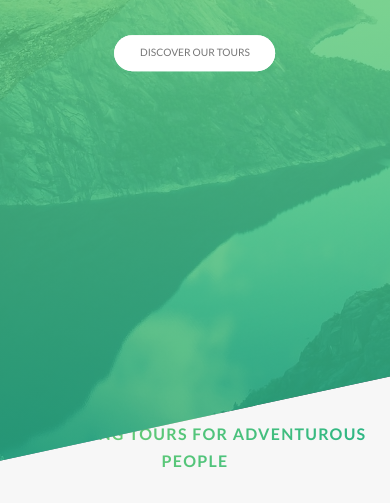
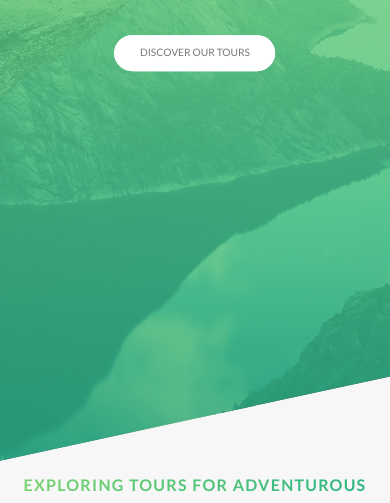
Before and after one commit to Cypherdious89/Natours, a website: page index.html in a window 390 px wide. Shown: the part 341-844 px from the top of the page. Drawn offline with Linux system fonts and the light colour scheme.

Commit message:
Mobile height fixed for About Section

```diff
--- a/index.html
+++ b/index.html
@@ -7,7 +7,7 @@
         <link rel="preconnect" href="https://fonts.gstatic.com">
         <link href="https://fonts.googleapis.com/css2?family=Lato:wght@100;300;400;700&display=swap" rel="stylesheet">
 
-        <!-- <link rel="stylesheet" href="css/icon-font.css"> -->
+        <link rel="stylesheet" href="css/icon-font.css">
         <link rel="stylesheet" href="css/style.css">
         <link rel="shortcut icon" type="image/png" href="img/favicon.png">
 
--- a/sass/pages/_home.scss
+++ b/sass/pages/_home.scss
@@ -5,6 +5,10 @@
 
     @include respond(tab-port) {
         padding: 20rem 0;
+    }
+
+    @include respond(phone) {
+        margin-top: -14vh;
     }
 
 }
```
Also changed, not shown: css/style.comp.css, css/style.concat.css, css/style.css, css/style.prefix.css.
